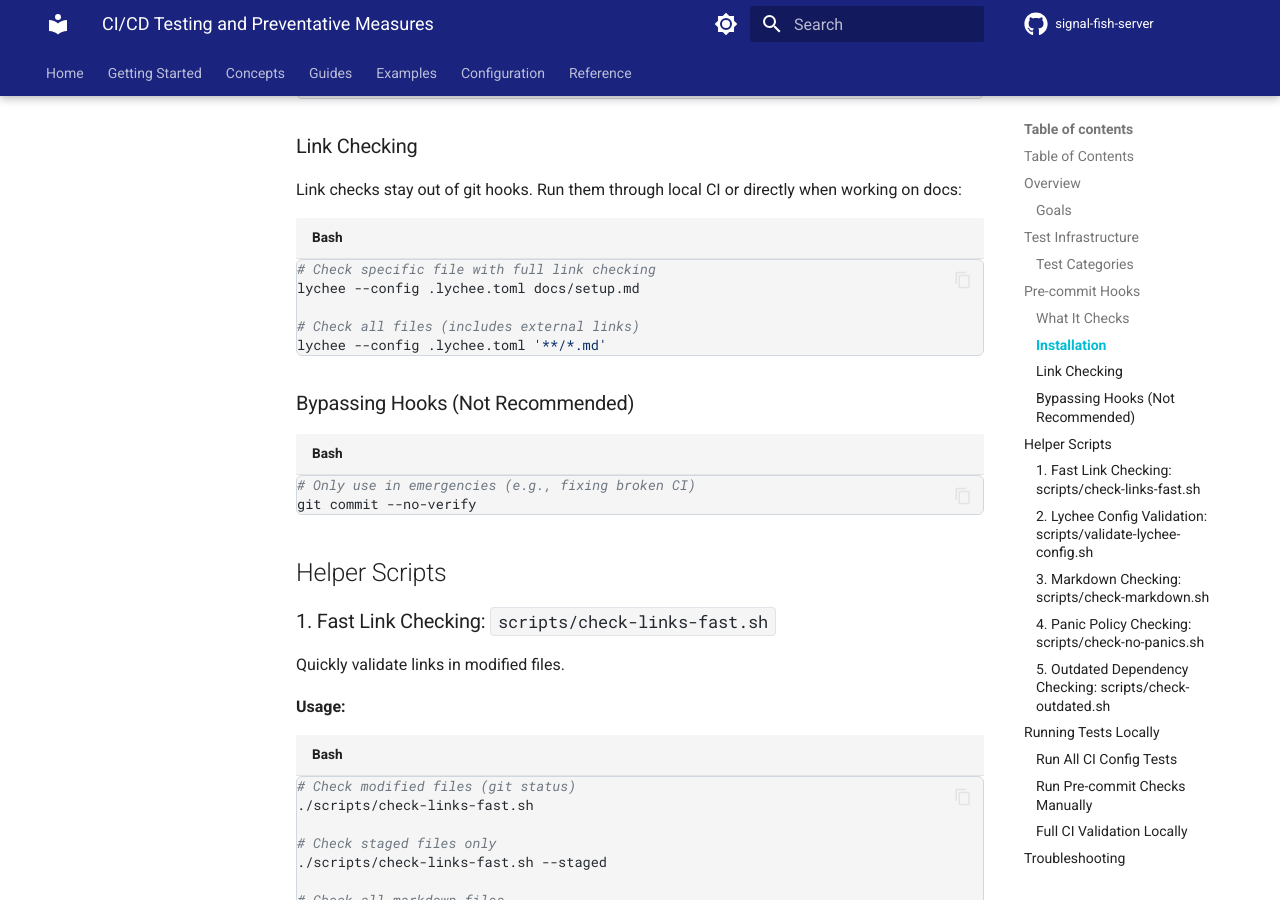
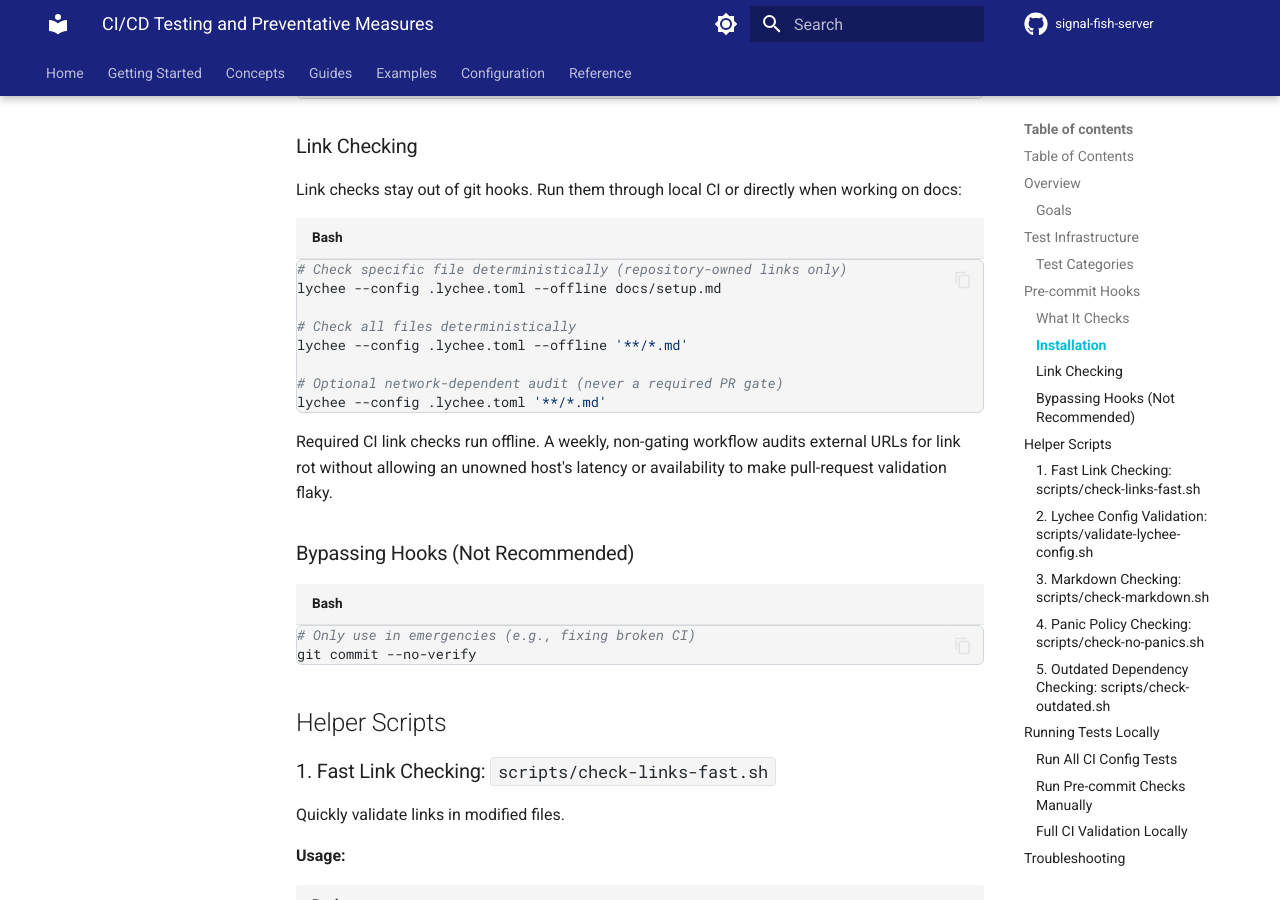
Before and after one commit to Ambiguous-Interactive/signal-fish-server, an MkDocs documentation site: the page built from docs/ci-cd-testing.md, in a window 1280 px wide and 900 px high, scrolled down 8088 px. Built offline with MkDocs 1.6.1 and Material for MkDocs 9.7.7, drawn with Linux system fonts in a browser that asks for light colours; comment, search, counter and statistics services are not loaded.

Commit message:
ci: make required link checks deterministic

````diff
--- a/docs/ci-cd-testing.md
+++ b/docs/ci-cd-testing.md
@@ -270,12 +270,19 @@ Link checks stay out of git hooks. Run them through local CI or directly when
 working on docs:
 
 ```bash
-# Check specific file with full link checking
-lychee --config .lychee.toml docs/setup.md
+# Check specific file deterministically (repository-owned links only)
+lychee --config .lychee.toml --offline docs/setup.md
 
-# Check all files (includes external links)
+# Check all files deterministically
+lychee --config .lychee.toml --offline '**/*.md'
+
+# Optional network-dependent audit (never a required PR gate)
 lychee --config .lychee.toml '**/*.md'
 ```
+
+Required CI link checks run offline. A weekly, non-gating workflow audits
+external URLs for link rot without allowing an unowned host's latency or
+availability to make pull-request validation flaky.
 
 ### Bypassing Hooks (Not Recommended)
 
````
Also changed, not shown: progress/session-072-strict-websocket-io-deadlines.md (+26 -0 lines), 4 other files.
